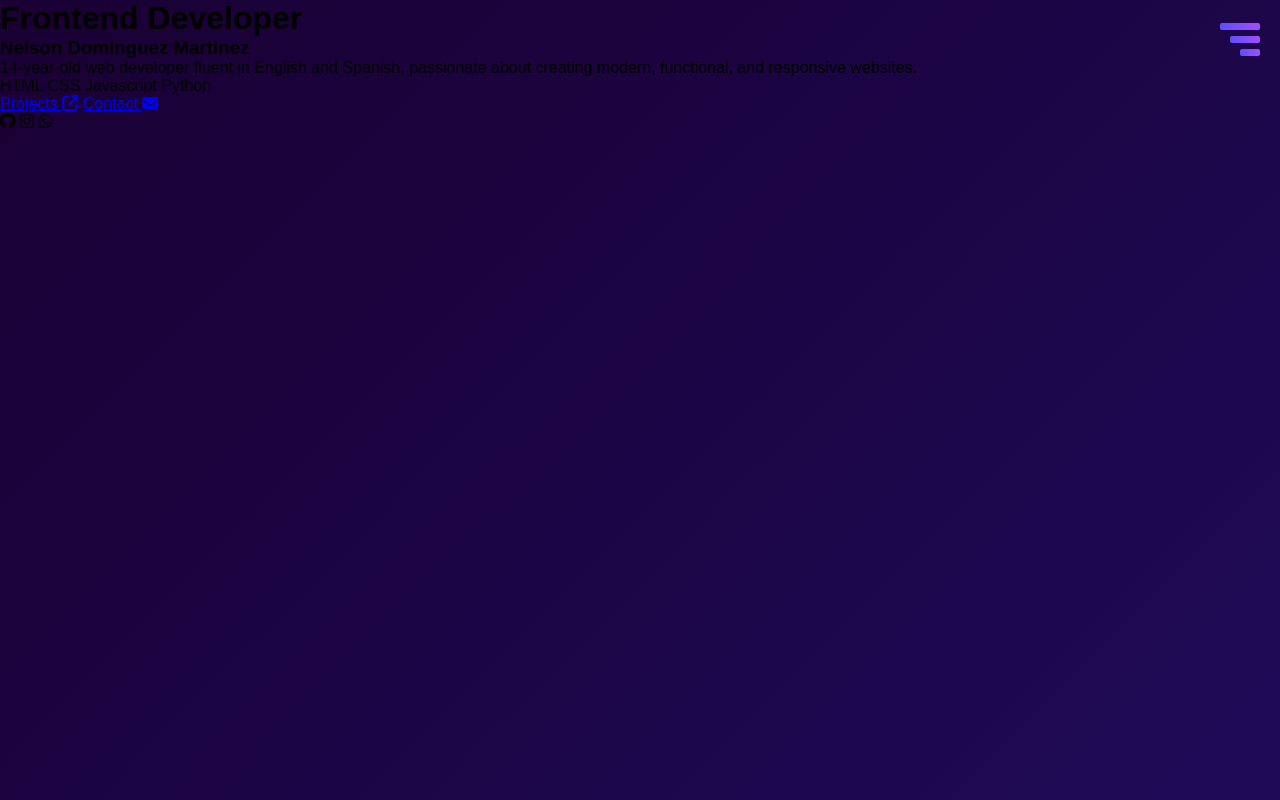
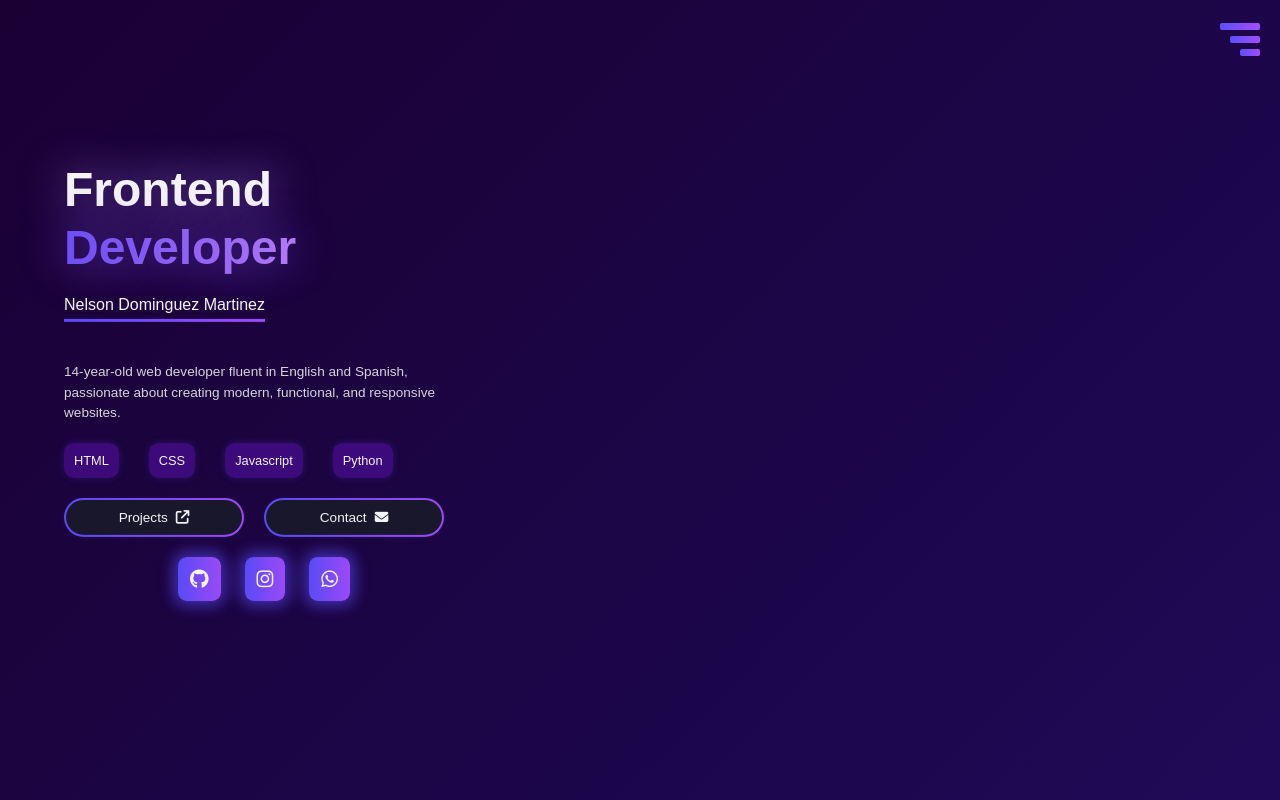
Before and after one commit to TheHunterYT123/portfolio, a plain HTML site: page index.html in a window 1280 px wide. Drawn offline with Linux system fonts and the light colour scheme.

Commit message:
Update index.css

```diff
--- a/index.css
+++ b/index.css
@@ -31,7 +31,7 @@ canvas#liquid-background {
   flex-direction: column;
   height: 100vh;
   text-align: center;
-/* animation: fadeOut 1s ease 4s forwards; <-- DESACTIVAR ESTA LÍNEA */
+  animation: fadeOut 1s ease 4s forwards;
   z-index: 9999;
   position: fixed;
   width: 100%;
@@ -49,6 +49,7 @@ canvas#liquid-background {
   -webkit-text-fill-color: transparent;
   animation: fadeInUp 1.2s ease-in-out;
 }
+
 .icons {
   display: flex;
   gap: 20px;
@@ -315,3 +316,143 @@ canvas#liquid-background {
 .menu ul li a:hover::after {
   transform: translateX(-50%) scaleX(1);
 }
+
+
+
+
+
+
+
+
+
+.container {
+  position: absolute;
+  top: 20%;
+  left: 5%;
+  display: flex;
+  flex-direction: column;
+  align-items: flex-start;
+  gap: 20px;
+  max-width: 400px;
+  margin: 0 auto;
+
+}
+
+.principal-text {
+  font-size: 3rem;
+  font-weight: 800;
+  line-height: 1.2;
+  text-shadow: 0 0px 50px rgb(164, 131, 248);
+}
+
+.white {
+  color: white;
+}
+
+.gradient {
+  background: linear-gradient(to right, #6f52ff, #c288ff);
+
+  /* Asegura compatibilidad total */
+  background-clip: text;
+  -webkit-background-clip: text;
+
+  color: transparent;
+  -webkit-text-fill-color: transparent;
+
+  text-shadow: 0 0px 50px rgb(135, 90, 250);
+}
+
+h3 {
+  font-size: 1rem;
+  color: #ffffff;
+  font-weight: 500;
+  text-shadow: 0 0 5px rgba(255, 255, 255, 0.1);
+  background-image: linear-gradient(90deg, #5d4eff, #a14eff);
+  background-repeat: no-repeat;
+  background-size: 100% 3px; /* ancho completo, alto de la línea */
+  background-position: 0 100%; /* justo debajo del texto */
+  padding-bottom: 8px; /* espacio para que no tape letras descendentes */
+  margin-bottom: 5%;
+}
+
+.description {
+  font-size: 0.85rem;
+  color: #ffffffde;
+  line-height: 1.5;
+
+}
+
+.tech-tags {
+  display: flex;
+  flex-wrap: wrap;
+  gap: 30px;
+}
+
+.tech-tags span {
+  background: #831df757;
+  padding: 10px 10px;
+  border-radius: 10px;
+  font-size: 0.8rem;
+  color: #ffffff;
+  box-shadow: 0 0 10px rgba(108, 96, 255, 0.2);
+}
+
+
+.buttons {
+  display: flex;
+  gap: 20px;
+  width: 95%;
+}
+
+.btn {
+  flex: 1;
+  background:
+    linear-gradient(#19192c, #19192c) padding-box, /* fondo interior */
+    linear-gradient(90deg, #5d4eff, #a14eff) border-box; /* borde */
+  color: white;
+  text-decoration: none;
+  text-align: center;
+  padding: 10px 12px;
+  font-size: 0.85rem;
+  display: flex;
+  justify-content: center;
+  align-items: center;
+  gap: 8px;
+  box-shadow: 0 0 8px rgba(255, 255, 255, 0.05);
+  border: 2px solid transparent;
+  border-radius: 9999px;
+}
+
+
+.socials {
+  display: flex;
+  gap: 24px;
+  justify-content: center;
+  width: 100%;
+  font-size: 1.2rem;
+  color: white;
+}
+
+.socials i {
+  background: linear-gradient(90deg, #5d4eff, #a14eff);
+  border-radius: 20%;      /* Hace el fondo circular */
+  padding: 12px;           /* Espacio dentro del círculo */
+  display: inline-flex;    /* Para que padding y border-radius funcionen bien */
+  align-items: center;     /* Centrar ícono vertical */
+  justify-content: center; /* Centrar ícono horizontal */
+  transition: background-color 0.3s ease;
+  cursor: pointer;         /* Cambia el cursor para indicar que es clickable */
+  box-shadow: 0 0 15px 5px rgba(93, 78, 255, 0.6);
+}
+
+.socials i:hover {
+  background-color: #555;  /* Cambia el color de fondo al hacer hover */
+}
+
+.animate-appear {
+  opacity: 0;
+  animation-name: fadeInUp;
+  animation-duration: 0.6s;
+  animation-fill-mode: forwards;
+  animation-timing-function: ease-out;
+}
```
